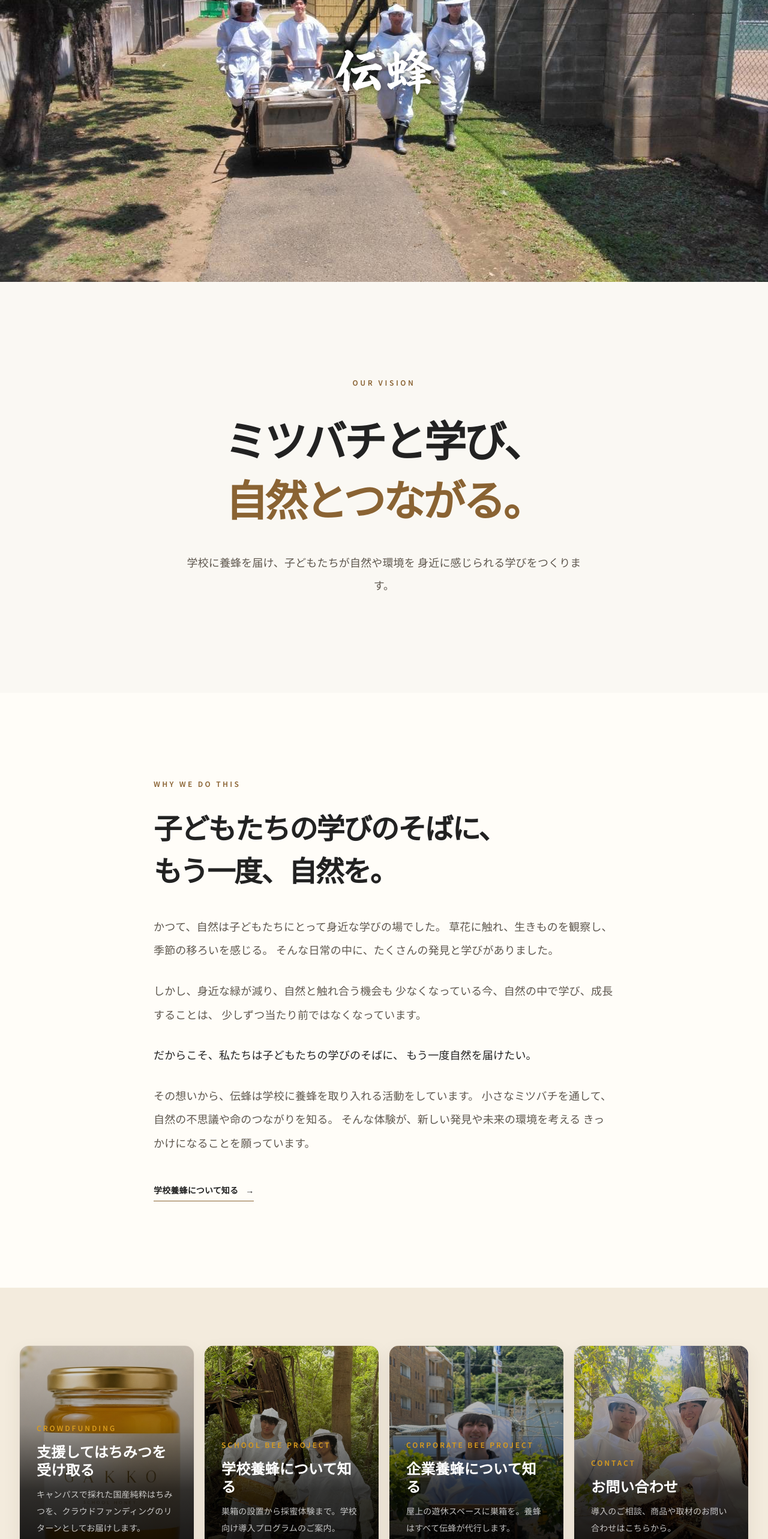
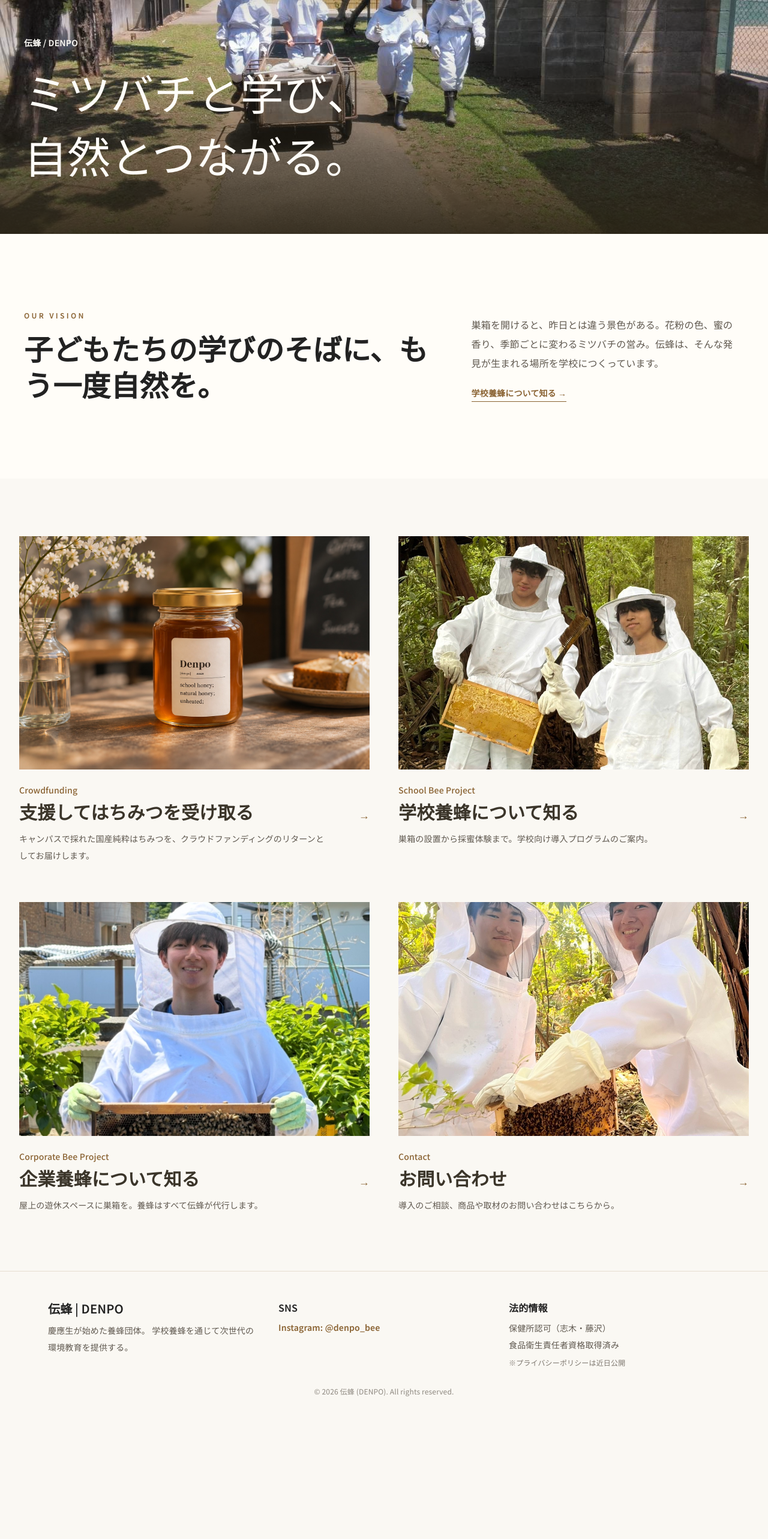
Before and after one commit to pinshypinshy/denpo-hp, a Next.js app: page / in a window 1280 px wide. Shown: the part 234-2800 px from the top of the page at 60% size. After the commit the page ends 2610 px from the top, so only its background shows below. Built offline with nearby package versions, Linux system fonts and the light colour scheme.

Commit message:
Refresh DENPO homepage and crowdfunding photography

```diff
--- a/components/sections/Collection.tsx
+++ b/components/sections/Collection.tsx
@@ -1,6 +1,5 @@
 import Image from "next/image";
 import Link from "next/link";
-import Reveal from "@/components/ui/Reveal";
 import { brandContainer, brandSection } from "@/components/ui/designTokens";
 
 const entries = [
@@ -9,7 +8,7 @@ const entries = [
     title: "支援してはちみつを受け取る",
     body: "キャンパスで採れた国産純粋はちみつを、クラウドファンディングのリターンとしてお届けします。",
     href: "/products",
-    image: "/images/product_regular_jar.jpg",
+    image: "/images/denpo-honey.jpg",
     alt: "瓶詰めされた伝蜂のはちみつ",
   },
   {
@@ -40,45 +39,21 @@ const entries = [
 
 export default function Collection() {
   return (
-    <section id="collection" className={`${brandSection} bg-shell-alt`}>
-      <div className={brandContainer}>
-        <Reveal stagger className="grid gap-4 sm:grid-cols-2 lg:grid-cols-4">
-          {entries.map((entry) => (
-            <Link
-              key={entry.href}
-              href={entry.href}
-              className="group relative block aspect-[3/4] overflow-hidden rounded-[16px] border border-line shadow-card"
-            >
-              <Image
-                src={entry.image}
-                alt={entry.alt}
-                fill
-                sizes="(max-width: 640px) 100vw, (max-width: 1024px) 50vw, 25vw"
-                className="object-cover transition-transform duration-500 group-hover:scale-105"
-              />
-              <div className="absolute inset-0 bg-[linear-gradient(180deg,rgba(0,0,0,0.10)_0%,rgba(0,0,0,0.34)_34%,rgba(0,0,0,0.78)_62%,rgba(0,0,0,0.95)_100%)]" />
-
-              <div className="absolute inset-x-0 bottom-0 p-7">
-                <p className="text-xs font-semibold uppercase tracking-[0.24em] text-honey">
-                  {entry.eyebrow}
-                </p>
-                <h3 className="mt-4 text-2xl font-semibold leading-tight text-white">
-                  {entry.title}
-                </h3>
-                <p className="mt-3 text-sm leading-7 text-white/75">{entry.body}</p>
-                <span className="mt-6 inline-flex items-center gap-2 text-xs font-semibold uppercase tracking-[0.24em] text-white transition-colors group-hover:text-honey">
-                  View
-                  <span
-                    aria-hidden="true"
-                    className="transition-transform duration-300 group-hover:translate-x-1"
-                  >
-                    →
-                  </span>
-                </span>
-              </div>
-            </Link>
-          ))}
-        </Reveal>
+    <section id="collection" aria-label="伝蜂の取り組み" className={`${brandSection} bg-shell`}>
+      <div className={`${brandContainer} grid gap-x-12 gap-y-16 md:grid-cols-2`}>
+        {entries.map((entry) => (
+          <Link key={entry.href} href={entry.href} className="group block">
+            <div className="relative aspect-[3/2] overflow-hidden bg-cream-deep">
+              <Image src={entry.image} alt={entry.alt} fill
+                sizes="(min-width: 768px) 50vw, 100vw" className="object-cover" />
+            </div>
+            <p className="mt-6 text-sm font-medium text-bark">{entry.eyebrow}</p>
+            <h2 className="mt-2 flex items-baseline justify-between gap-4 text-2xl font-semibold text-brown group-hover:underline sm:text-3xl">
+              {entry.title}<span aria-hidden="true" className="shrink-0 text-lg text-bark">→</span>
+            </h2>
+            <p className="mt-3 max-w-lg text-sm leading-7 text-ink-soft">{entry.body}</p>
+          </Link>
+        ))}
       </div>
     </section>
   );
--- a/components/sections/Hero.tsx
+++ b/components/sections/Hero.tsx
@@ -1,35 +1,23 @@
 import Image from "next/image";
-import { brandContainer, brandSection } from "@/components/ui/designTokens";
+import { brandContainer } from "@/components/ui/designTokens";
 
 export default function Hero() {
   return (
-    <section className="relative min-h-[88svh] overflow-hidden bg-ink text-white">
-      {/* 写真は暗くしない。白い防護服や道に白抜きのロゴが重なるため、ロゴに全周の影を付けて読ませる。 */}
-      {/* 人物が左寄りに写っており、スマホ幅の中央基準だと左端の人物が切れる。少し左を基準にする。 */}
+    <section className="relative isolate flex min-h-[78svh] items-end bg-brown text-cream">
       <Image
         src="/images/activity_carrying_tools_01.jpg"
         alt="台車で養蜂道具を運ぶ伝蜂の活動風景"
         fill
-        priority
+        preload
         sizes="100vw"
-        className="anim-zoom-out object-cover object-[42%_50%]"
+        className="-z-20 object-cover object-[42%_50%]"
       />
-      <div
-        className={`${brandSection} ${brandContainer} relative flex min-h-[88svh] items-center justify-center lg:px-12`}
-      >
-        <div className="max-w-3xl text-center">
-          <h1 className="anim-fade-up">
-            {/* ロゴは黒一色のPNGしかないため、暗い背景では白抜きにして使う（Header と同じ扱い）。 */}
-            <Image
-              src="/logo/logo_horizontal_black.png"
-              alt="伝蜂"
-              width={704}
-              height={384}
-              priority
-              className="mx-auto h-16 w-auto brightness-0 invert drop-shadow-[0_0_6px_rgba(0,0,0,0.55)] sm:h-20 lg:h-24"
-            />
-          </h1>
-        </div>
+      <div aria-hidden="true" className="absolute inset-0 -z-10 bg-linear-to-t from-brown-deep/90 via-transparent to-brown-deep/55" />
+      <div className={`${brandContainer} w-full px-6 pt-36 pb-12 sm:px-10 sm:pb-20`}>
+        <p className="mb-5 text-sm font-semibold text-cream">伝蜂 / DENPO</p>
+        <h1 className="text-3xl font-medium leading-[1.45] sm:text-5xl lg:text-7xl">
+          ミツバチと学び、<br />自然とつながる。
+        </h1>
       </div>
     </section>
   );
--- a/components/sections/Shop.tsx
+++ b/components/sections/Shop.tsx
@@ -33,10 +33,10 @@ export default function Shop() {
         <Reveal
           className={`${brandPanelWarm} mt-14 grid overflow-hidden text-ink lg:grid-cols-[0.95fr_1.05fr]`}
         >
-          <div className="relative min-h-[300px]">
+          <div className="relative aspect-[3/2] lg:aspect-auto">
             <Image
-              src="/images/activity_harvest_jars_01.jpg"
-              alt="採れた蜂蜜の瓶を囲んだ集合写真"
+              src="/images/denpo-honey.jpg"
+              alt="Denpoのラベルと金色の蓋をあしらった蜂蜜の瓶"
               fill
               sizes="(max-width: 1024px) 100vw, 45vw"
               className="object-cover"
--- a/components/sections/Vision.tsx
+++ b/components/sections/Vision.tsx
@@ -1,81 +1,17 @@
 import Link from "next/link";
-import Reveal from "@/components/ui/Reveal";
+import SectionIntro from "@/components/ui/SectionIntro";
 import { brandContainer } from "@/components/ui/designTokens";
 
 export default function Vision() {
   return (
-    <section id="vision" className="overflow-hidden bg-shell">
-      <div className={`${brandContainer} px-5 py-28 sm:px-8 sm:py-40`}>
-        <Reveal className="mx-auto max-w-5xl text-center">
-          <p className="mb-9 text-xs font-semibold uppercase tracking-[0.3em] text-bark">
-            OUR VISION
-          </p>
-
-          <h2 className="text-[clamp(2.2rem,5.5vw,5.5rem)] font-semibold leading-[1.4] tracking-[-0.055em] text-ink">
-            ミツバチと学び、
-            <br />
-            <span className="text-bark">自然とつながる。</span>
-          </h2>
-
-          <p className="mx-auto mt-10 max-w-2xl text-base leading-[2.1] text-ink-soft sm:text-lg">
-            学校に養蜂を届け、子どもたちが自然や環境を
-            身近に感じられる学びをつくります。
-          </p>
-        </Reveal>
-      </div>
-
-      <div className="bg-cream px-5 py-24 sm:px-8 sm:py-36">
-        <div className={brandContainer}>
-          <Reveal className="mx-auto max-w-3xl">
-            <p className="text-xs font-semibold uppercase tracking-[0.28em] text-bark">
-              WHY WE DO THIS
-            </p>
-
-            <h3 className="mt-7 text-[clamp(1.8rem,3.7vw,3.6rem)] font-semibold leading-[1.5] tracking-[-0.045em] text-ink">
-              子どもたちの学びのそばに、
-              <br className="hidden sm:block" />
-              もう一度、自然を。
-            </h3>
-
-            <div className="mt-10 space-y-7 text-base leading-[2.2] text-ink-soft sm:text-lg">
-              <p>
-                かつて、自然は子どもたちにとって身近な学びの場でした。
-                草花に触れ、生きものを観察し、季節の移ろいを感じる。
-                そんな日常の中に、たくさんの発見と学びがありました。
-              </p>
-
-              <p>
-                しかし、身近な緑が減り、自然と触れ合う機会も
-                少なくなっている今、自然の中で学び、成長することは、
-                少しずつ当たり前ではなくなっています。
-              </p>
-
-              <p className="font-medium text-ink">
-                だからこそ、私たちは子どもたちの学びのそばに、
-                もう一度自然を届けたい。
-              </p>
-
-              <p>
-                その想いから、伝蜂は学校に養蜂を取り入れる活動をしています。
-                小さなミツバチを通して、自然の不思議や命のつながりを知る。
-                そんな体験が、新しい発見や未来の環境を考える
-                きっかけになることを願っています。
-              </p>
-            </div>
-
-            <Link
-              href="/projects"
-              className="group mt-12 inline-flex items-center gap-3 border-b border-bark pb-2 text-sm font-semibold text-ink transition-colors hover:text-bark"
-            >
-              学校養蜂について知る
-              <span
-                aria-hidden="true"
-                className="transition-transform group-hover:translate-x-1"
-              >
-                →
-              </span>
-            </Link>
-          </Reveal>
+    <section id="vision" className="bg-cream px-6 py-20 sm:px-10 sm:py-32">
+      <div className={`${brandContainer} grid gap-8 lg:grid-cols-[3fr_2fr] lg:items-end lg:gap-16`}>
+        <SectionIntro eyebrow="Our Vision" title="子どもたちの学びのそばに、もう一度自然を。" />
+        <div className="max-w-md text-base leading-8 text-ink-soft">
+          <p>巣箱を開けると、昨日とは違う景色がある。花粉の色、蜜の香り、季節ごとに変わるミツバチの営み。伝蜂は、そんな発見が生まれる場所を学校につくっています。</p>
+          <Link href="/projects" className="mt-6 inline-block border-b border-bark pb-1 text-sm font-semibold text-bark hover:text-ink">
+            学校養蜂について知る <span aria-hidden="true">→</span>
+          </Link>
         </div>
       </div>
     </section>
```
Also changed, not shown: public/images/denpo-honey.jpg (added).
